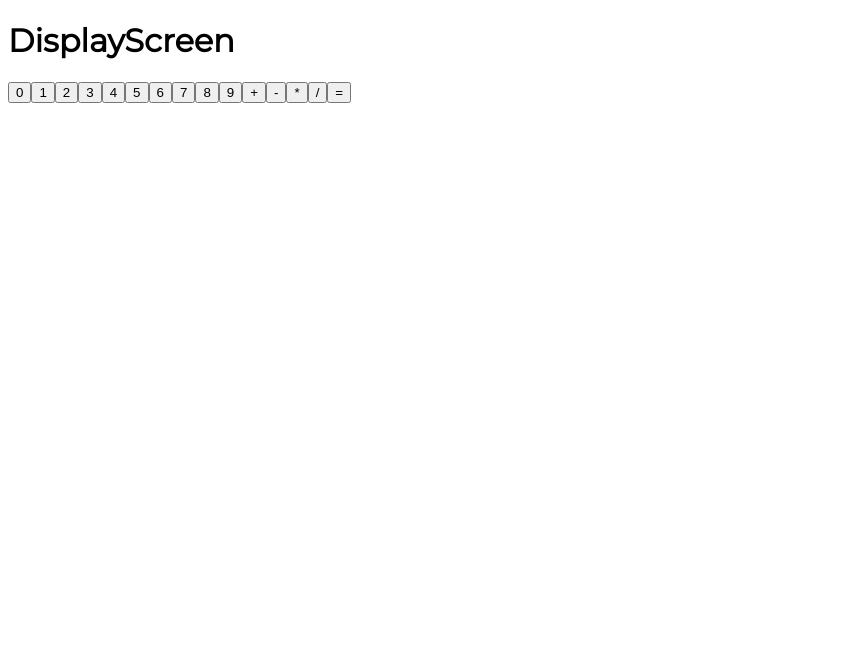
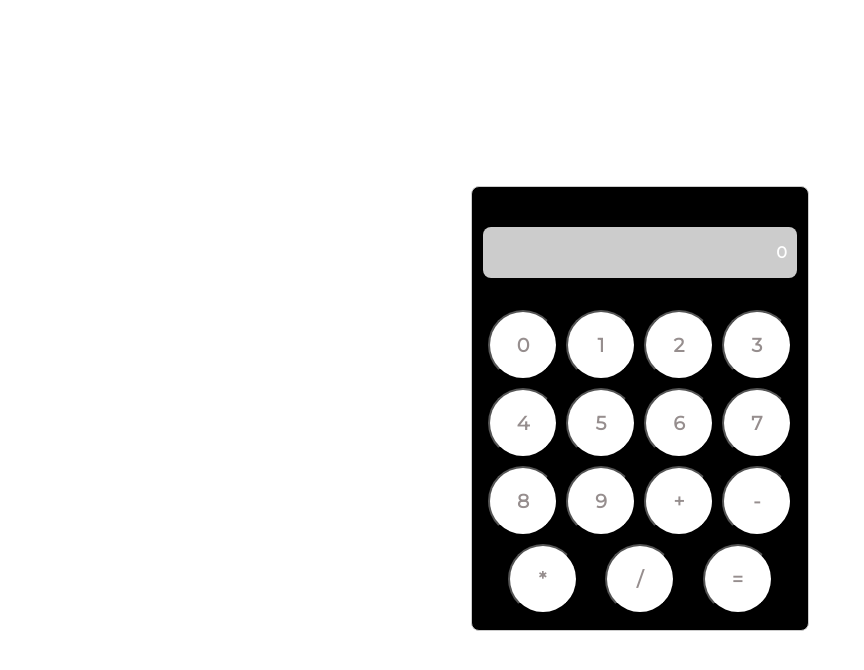
Before and after one commit to ArshadulAhmed/calculator, a React (Create React App) app: page / in a window 1280 px wide. Shown: the top 670 px of the page, without its empty margins (0-864 px from the left). Built offline with nearby package versions, Linux system fonts and the light colour scheme.

Commit message:
UI changes

```diff
--- a/src/assets/main.css
+++ b/src/assets/main.css
@@ -4,3 +4,56 @@ body{
 #root{
   height: 100vh;
 }
+.main_layer {
+    height: inherit;
+    display: flex;
+    align-items: center;
+    justify-content: center;
+}
+.calculator_main {
+border: 1px solid #ccc;
+    background: #000;
+    border-radius: 0.5rem;
+    padding: 0.5rem;
+    width: 320px;
+}
+.display {
+    display: flex;
+    justify-content: flex-end;
+    background: #ccc;
+    border-radius: 0.5rem;
+    margin: 2rem 1%;
+    padding: 0px 10px;
+}
+.display p {
+    color: #fff;
+    text-align: right;
+    font-size: 1rem;
+    font-weight: bold;
+}
+.calc_buttons {
+    display: flex;
+    flex-wrap: wrap;
+    justify-content: space-evenly;
+
+}
+
+.calc_buttons button {
+    padding: 0.7rem;
+    font-weight: bold;
+    font-size: 1.2rem;
+    background: #fff;
+    width: 70px;
+    border-radius: 50%;
+    height: 70px;
+    margin-bottom: 0.5rem;
+    cursor: pointer;
+    color: #968e8e;
+    font-family: 'Montserrat', sans-serif;
+
+}
+.calc_buttons button:focus, .calc_buttons button:hover, .calc_buttons button:active{
+  outline: none;
+  /* border-style: none; */
+  appearance:initial
+}
--- a/src/components/KeyPad.js
+++ b/src/components/Calculator.js
@@ -2,8 +2,11 @@ import React, { useState } from "react";
 import { evaluate } from "mathjs";
 import { Button } from "../common/Button";
 import { buttonValueDigits, buttonValueOperands } from "../utils/buttonValues";
+import DisplayScreen from "./DisplayScreen";
 
-function KeyPad(props) {
+const maxPrecision = 16;
+
+function Calculator(props) {
   const [displayValue, setDisplayValue] = useState("0");
   const [isOperatorOn, setIsOperatorOn] = useState(false);
   const [clearAll, setClearAll] = useState(true);
@@ -21,7 +24,6 @@ function KeyPad(props) {
       setClearAll(false);
     }
   };
-
   const processOperator = (value) => {
     let newValueToDisplay = null;
     let newOperator = null;
@@ -48,7 +50,54 @@ function KeyPad(props) {
       setClearAll(false);
     }
   };
-
+  const clearAllValues = () => {
+    if (clearAll) {
+      setDisplayValue("0");
+      setFirstOperand("0");
+      setIsOperatorOn(null);
+      setIsOperatorOn(false);
+      setClearAll(true);
+    }
+  };
+  const processDot = (value) => {
+    const isPoint = displayValue.indexOf(".") === -1 ? true : false;
+    //   let newValueToDisplayOnPoint = null;
+    if (isOperatorOn) {
+      setDisplayValue("0.");
+      setIsOperatorOn(false);
+      setClearAll(false);
+    } else {
+      if (isPoint) {
+        //newValueToDisplayOnPoint = `${displayValue}${value}`;
+        setDisplayValue(`${displayValue}${value}`);
+      }
+    }
+  };
+  const processPlusMinus = () => {
+    const newDisplayToBeValue =
+      parseFloat(displayValue).toPrecision(maxPrecision) * 1;
+    setDisplayValue(newDisplayToBeValue);
+    setIsOperatorOn(false);
+    setClearAll(false);
+  };
+  const processUnknownValue = () => {
+    console.log("Unexpected input");
+  };
+  const processFunctionKey = (value) => {
+    switch (value) {
+      case "C":
+        clearAllValues();
+        break;
+      case "±":
+        processPlusMinus();
+        break;
+      case ".":
+        processDot();
+        break;
+      default:
+        processUnknownValue();
+    }
+  };
   const handleClick = (value) => {
     processUserEnteredValue(value);
   };
@@ -58,9 +107,9 @@ function KeyPad(props) {
     if (isDigitEntered) {
       processDigit(value);
     } else if (isOperandEntered) {
-      processOperator();
+      processOperator(value);
     } else {
-      //processFunctionKey()
+      processFunctionKey(value);
     }
   };
 
@@ -69,7 +118,9 @@ function KeyPad(props) {
   console.log("firstOperand", firstOperand);
 
   return (
-    <div>
+    <div className="calc_main">
+      <DisplayScreen value={displayValue} />
+      <div className="calc_buttons">
         {buttonValueDigits.map((item, index) => (
           <Button
             key={index}
@@ -88,7 +139,8 @@ function KeyPad(props) {
           />
         ))}
       </div>
+    </div>
   );
 }
 
-export default KeyPad;
+export default Calculator;
--- a/src/components/DisplayScreen.js
+++ b/src/components/DisplayScreen.js
@@ -1,7 +1,11 @@
 import React from "react";
 
-function DisplayScreen() {
-  return <h1>DisplayScreen</h1>;
+function DisplayScreen(props) {
+  return (
+    <div className="display">
+      <p>{props.value}</p>
+    </div>
+  );
 }
 
 export default DisplayScreen;
--- a/src/routing/BaseRoutes.js
+++ b/src/routing/BaseRoutes.js
@@ -1,17 +1,14 @@
-import React from 'react';
-import { Route, Switch } from 'react-router-dom';
-import HomePage from '../screens/HomePage';
-import NotFound from '../screens/NotFound'
-
-
+import React from "react";
+import { Route, Switch } from "react-router-dom";
+import CalculatorMain from "../screens/CalculatorMain";
+import NotFound from "../screens/NotFound";
 
 const BaseRouter = () => (
-    <React.Fragment>
-        <Switch>
-            <Route exact path='/' component={HomePage} />
-            <Route component={NotFound} />
-        </Switch>
-
-    </React.Fragment>
-)
+  <React.Fragment>
+    <Switch>
+      <Route exact path="/" component={CalculatorMain} />
+      <Route component={NotFound} />
+    </Switch>
+  </React.Fragment>
+);
 export default BaseRouter;
--- a/src/screens/HomePage.js
+++ b/src/screens/CalculatorMain.js
@@ -1,14 +1,13 @@
 import React from "react";
 import DisplayScreen from "../components/DisplayScreen";
-import KeyPad from "../components/KeyPad";
+import Calculator from "../components/Calculator";
 
-function HomePage(props) {
+function CalculatorMain(props) {
   return (
     <div className="calculator_main">
-      <DisplayScreen />
-      <KeyPad />
+      <Calculator />
     </div>
   );
 }
 
-export default HomePage;
+export default CalculatorMain;
```
Lines whose indentation alone changed are shown as unchanged.
